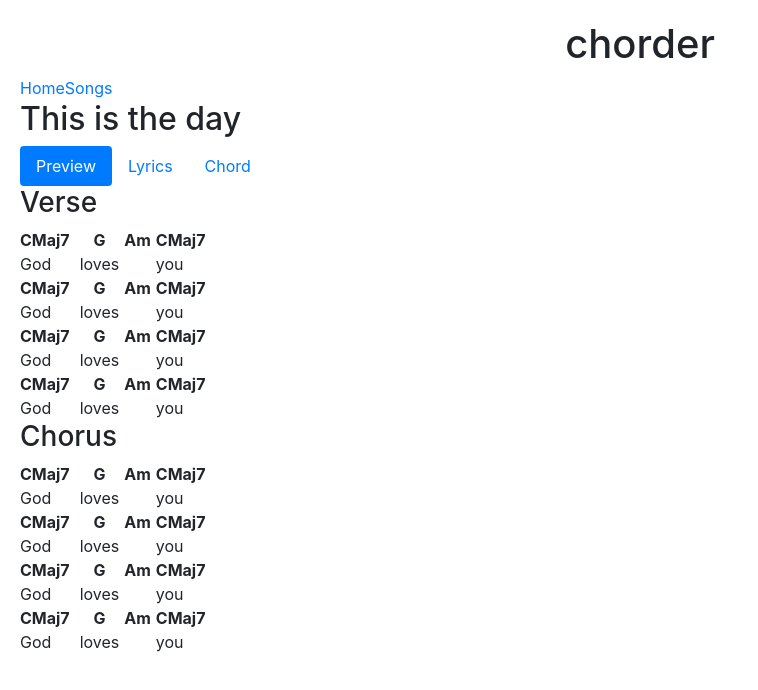
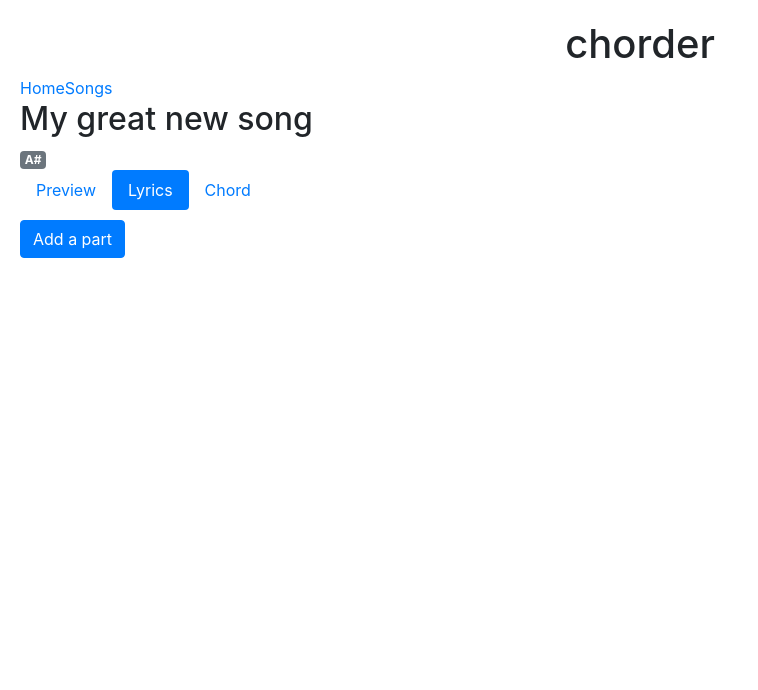
Before and after one commit to khiemcaleb/Chorder, an Angular app in the folder Chorder.Angular/: page /songs/0/new-song in a window 1280 px wide. Shown: the top 690 px of the page, without its empty margins (0-758 px from the left). Built offline with nearby package versions, Linux system fonts and the light colour scheme.

Commit message:
Basic add new song

```diff
--- a/Chorder.Angular/src/app/song-manager/song-manager.component.html
+++ b/Chorder.Angular/src/app/song-manager/song-manager.component.html
@@ -1,4 +1,10 @@
-<p>
-  song-manager works!
-</p>
-<a [routerLink]="['/songs', 1, 'This-is-the-day']">This is the day</a>
+<ul>
+  <li>
+    <a [routerLink]="['/songs', 1, 'This-is-the-day']">
+      This is the day
+      <span class="badge badge-secondary">C#m</span>
+    </a>
+  </li>
+</ul>
+
+<a class='btn btn-primary' [routerLink]="['/songs', 0, 'new-song']">Add new song</a>
--- a/Chorder.Angular/src/app/song-manager/song-manager.component.ts
+++ b/Chorder.Angular/src/app/song-manager/song-manager.component.ts
@@ -1,4 +1,5 @@
 import { Component, OnInit } from '@angular/core';
+import { Song } from '../song/song';
 
 @Component({
   selector: 'app-song-manager',
@@ -11,5 +12,4 @@ export class SongManagerComponent implements OnInit {
 
   ngOnInit() {
   }
-
 }
--- a/Chorder.Angular/src/app/song/song.component.html
+++ b/Chorder.Angular/src/app/song/song.component.html
@@ -1,4 +1,7 @@
-<h2>{{song.title}}</h2>
+<h2>
+    {{song.title}}
+</h2>
+<span class="badge badge-secondary">{{song.key}}</span>
 <ul class="nav nav-pills">
     <li class="nav-item">
         <a class="nav-link" [class.active]="editMode == EditMode.VIEW" (click)="view($event)" href>Preview</a>
@@ -12,4 +15,5 @@
 </ul>
 
 <app-part *ngFor="let part of song.parts" [part]="part" [isReadOnly]="isReadOnly" [displayMode]="displayMode"></app-part>
+
 <button class="btn btn-primary" *ngIf="!isReadOnly" (click)="addPart()">Add a part</button>
--- a/Chorder.Angular/src/app/song/song.component.ts
+++ b/Chorder.Angular/src/app/song/song.component.ts
@@ -10,15 +10,6 @@ import { Part } from '../part/part.component';
   styleUrls: ['./song.component.css']
 })
 export class SongComponent {
-  constructor(private route: ActivatedRoute) {
-    this.route.paramMap.subscribe(params => {
-      let id = +params.get('id');
-      let title = params.get('title');
-
-      this.song = new SongsService().getSongById(id);
-    })
-  }
-
   @Input() song: Song;
   @Input() isReadOnly: boolean = true;
   @Input() displayMode: DisplayMode = DisplayMode.FULL;
@@ -27,8 +18,24 @@ export class SongComponent {
   EditMode: typeof EditMode = EditMode;
   editMode: EditMode = EditMode.VIEW;
 
-  editLyrics($event) {
-    $event.preventDefault();
+  constructor(private route: ActivatedRoute) {
+    this.route.paramMap.subscribe(params => {
+      let id = +params.get('id');
+      let title = params.get('title');
+
+      if (id > 0){
+        this.song = new SongsService().getSongById(id);
+      }
+      else{
+        this.song = new Song();
+        this.editLyrics();
+      }
+
+    });
+  }
+
+  editLyrics($event = null) {
+    if ($event) $event.preventDefault();
     this.isReadOnly = false;
     this.displayMode = DisplayMode.LYRICS;
     this.editMode = EditMode.LYRICS;
--- a/Chorder.Angular/src/app/song/song.ts
+++ b/Chorder.Angular/src/app/song/song.ts
@@ -1,8 +1,16 @@
 import { Part } from "../part/part.component";
 
 export class Song {
+  key: string;
   title: string;
   parts: Part[];
+
+  constructor(){
+    this.key = 'A#';
+    this.title = 'My great new song';
+    this.parts = [];
+
+  }
 }
 
 export enum DisplayMode {
--- a/Chorder.Angular/src/app/song/songs.service.ts
+++ b/Chorder.Angular/src/app/song/songs.service.ts
@@ -6,6 +6,7 @@ export class SongsService {
   constructor() { }
   getSongById(id: number) {
     return {
+      key: "C#m",
       title: 'This is the day',
       parts: [
         {
```
